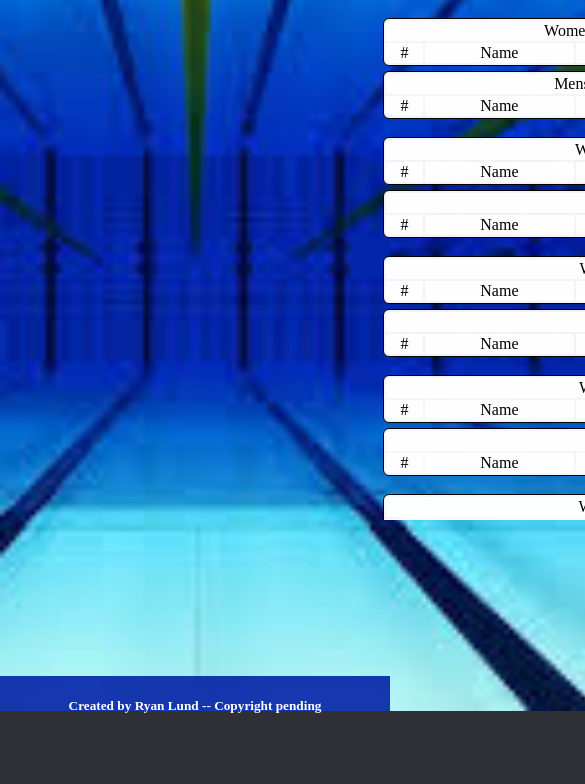
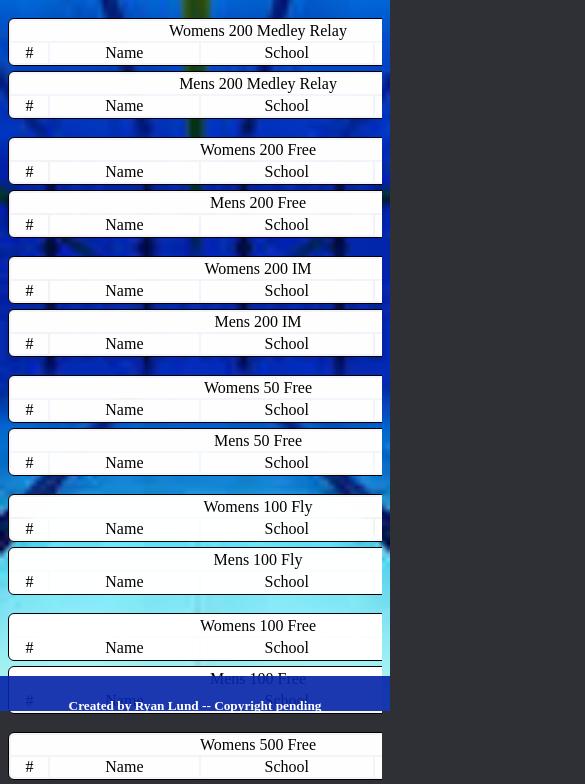
Before and after one commit to Rayhab101/UTswimCoach, a website: page public/topTimes.html in a window 390 px wide. Shown: the part 133-917 px from the top of the page, 585 px wide, since content can reach past the window. Before the commit the page ends 844 px from the top, so only its background shows below. Drawn offline with nearby package versions, Linux system fonts and the light colour scheme; no server answers.

Commit message:
commiting

```diff
--- a/public/topTimes.html
+++ b/public/topTimes.html
@@ -85,8 +85,8 @@
             -moz-border-radius: 6px;
             text-align: center;
             width: 500px;
-            margin-left: auto;
-            margin-right: auto;
+            /* margin-left: auto;
+            margin-right: auto; */
 
         }
 
@@ -121,8 +121,8 @@
         }
 
         .container {
-            width: 1250px;
-            height: 555px;
+            width: auto;
+            height: auto;
             overflow: auto;
         }
     }
```
